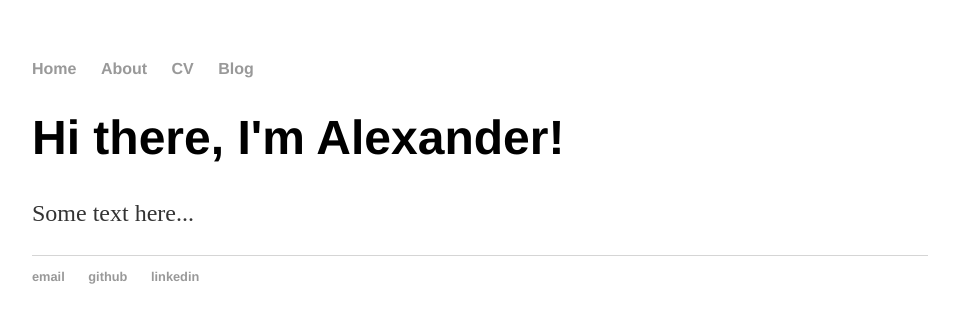
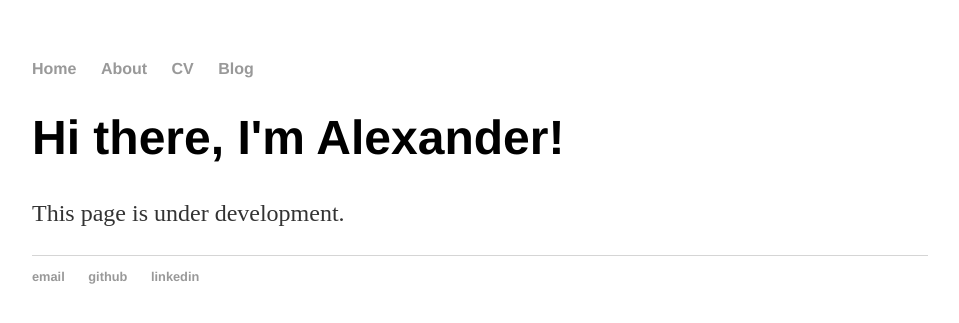
Before and after one commit to alexander-titov/alexander-titov.github.io, a Jekyll site: the page built from index.html, in a window 1280 px wide. Shown: the top 323 px of the page, without its empty margins (160-1119 px from the left). Built offline with Jekyll 4.4.1, drawn with Linux system fonts in a browser that asks for light colours.

Commit message:
Use the default layout in index.html

```diff
--- a/index.html
+++ b/index.html
@@ -1,31 +1,9 @@
-<!DOCTYPE html>
-<html>
-    <head>
-        <title>Alexander Titov</title>
-        <!-- link to main stylesheet -->
-        <link rel="stylesheet" type="text/css" href="/css/main.css">
-    </head>
-    <body>
-        <nav>
-            <ul>
-                <li><a href="/">Home</a></li>
-                <li><a href="/about">About</a></li>
-                <li><a href="/cv">CV</a></li>
-                <li><a href="/blog">Blog</a></li>
-            </ul>
-        </nav>
-        <div class="container">
-            <div class="blurb">
-                <h1>Hi there, I'm Alexander!</h1>
-                <p>Some text here...</p>
-            </div><!-- /.blurb -->
-        </div><!-- /.container -->
-        <footer>
-            <ul>
-                <li><a href="mailto:alexander.igorevich.titov@gmail.com">email</a></li>
-            <li><a href="https://github.com/alexander-titov">github</a></li>
-                <li><a href="https://www.linkedin.com/in/alexander-titov-cpu/">linkedin</a></li>
-            </ul>
-        </footer>
-    </body>
-</html>
+---
+layout: default
+title: Alexander Titov
+---
+
+<div class="blurb">
+	<h1>Hi there, I'm Alexander!</h1>
+	<p>This page is under development.</p>
+</div><!-- /.blurb -->
```
